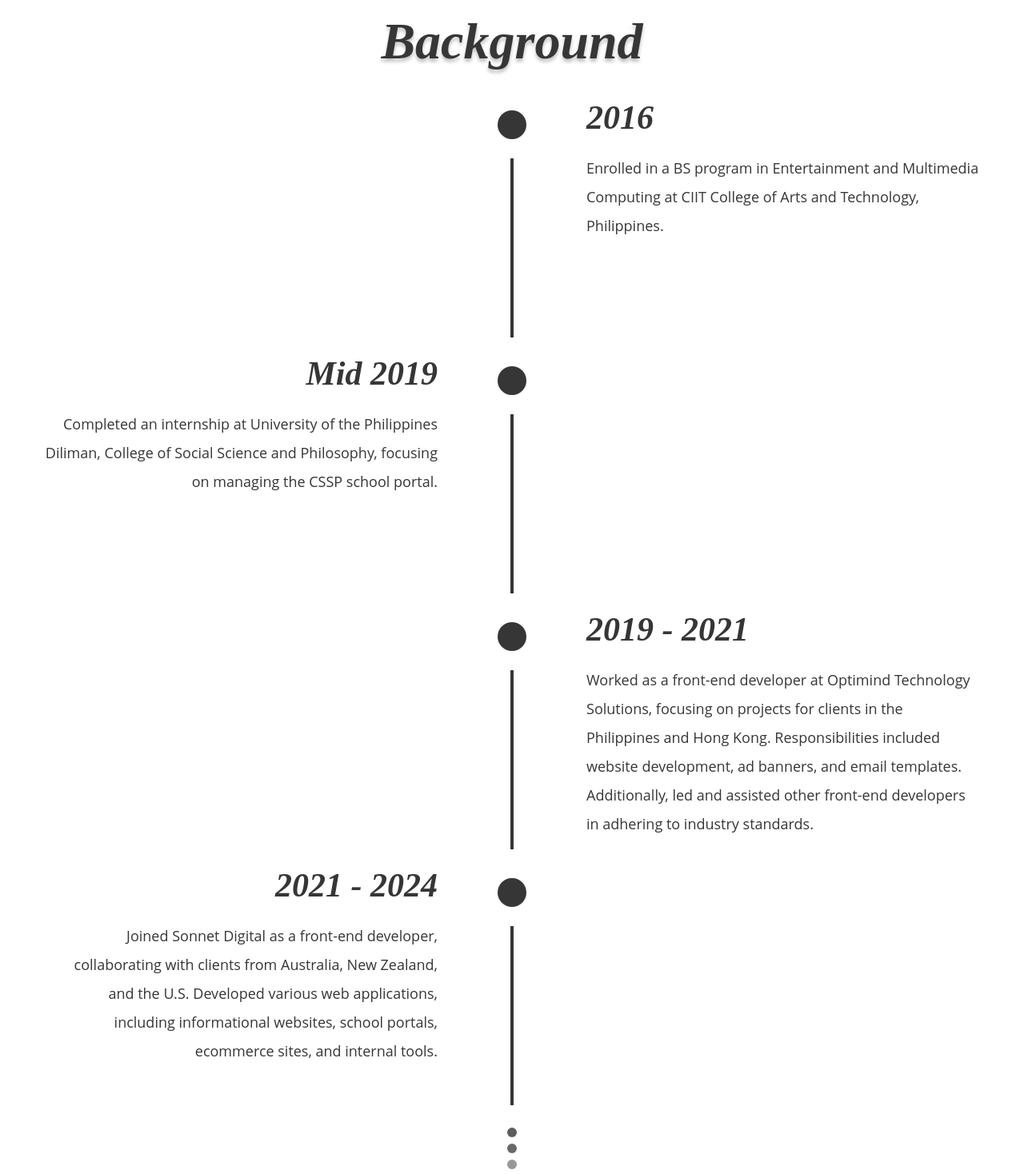
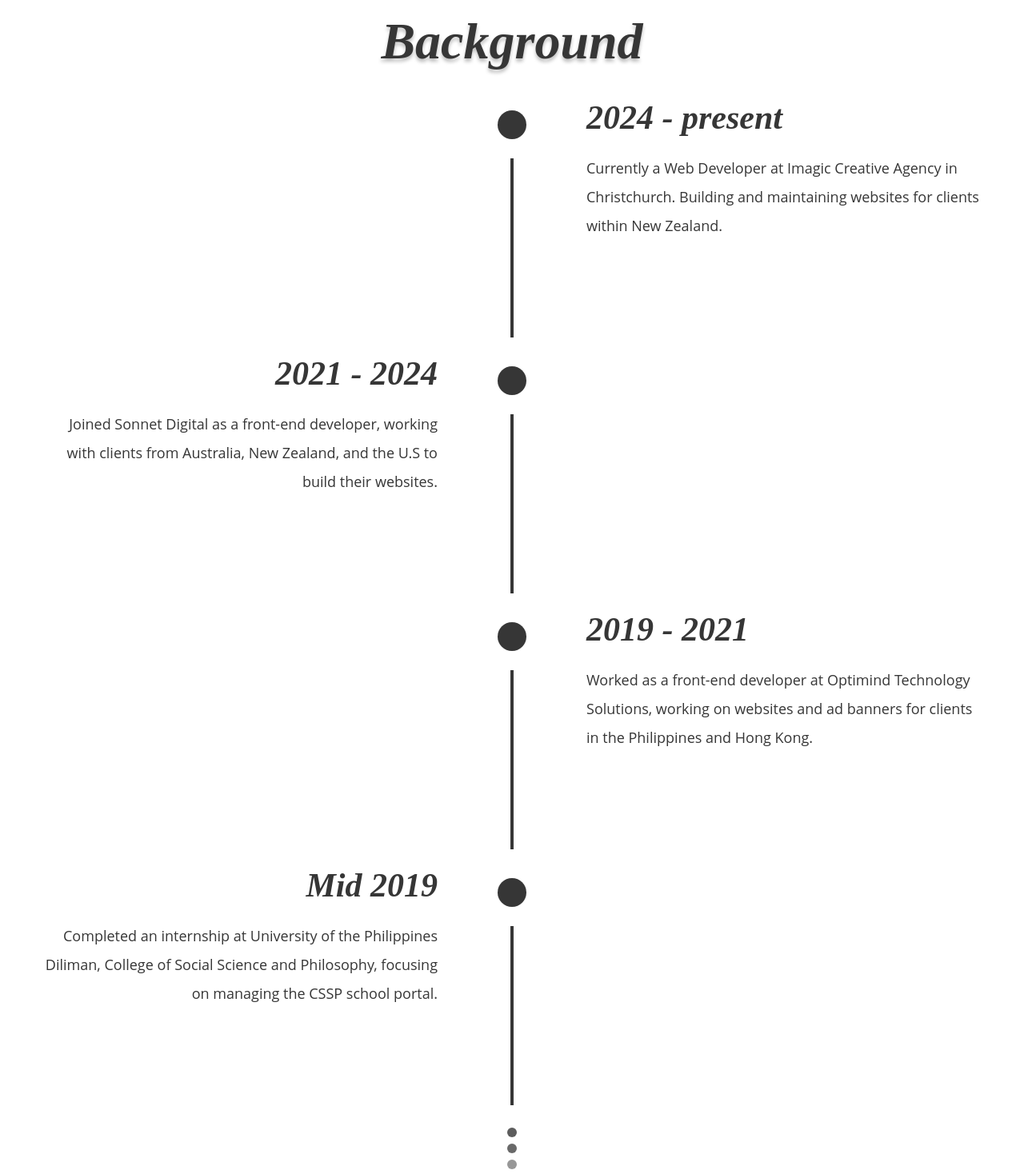
Before and after one commit to nathrmendoza/dev-portfolio, a React (Vite) app: page /background in a window 1280 px wide. Shown: the part 180-1648 px from the top of the page at 80% size. Built offline with nearby package versions, Linux system fonts and the light colour scheme; a web font is replaced by a local one.

Commit message:
jan 2025 updates

```diff
--- a/src/components/ToolItem.jsx
+++ b/src/components/ToolItem.jsx
@@ -2,13 +2,21 @@ import React from 'react'
 import styled from 'styled-components'
 import { getTheme } from '../styles/ThemeUtils'
 import IconComponent from '../hooks/getIcon';
+
+
+const SilverstripeIcon = () => (
+    <svg width="32" height="32" viewBox="0 0 32 32" xmlns="http://www.w3.org/2000/svg">
+        <path d="M13.4,20.7a4.808,4.808,0,0,0,1.251-6.683l-3.963,2.712h0a2.4,2.4,0,0,1-2.712-3.971h0l3.621-2.479,2.324-1.593A4.808,4.808,0,0,0,15.168,2L11.2,4.72,5.259,8.784l-.008.008A7.212,7.212,0,0,0,13.4,20.7Z" fill="currentColor"/>
+        <path d="M18.61,11.3h0a.107.107,0,0,0-.031.023l.031-.023a4.808,4.808,0,0,0-1.251,6.683l3.963-2.712h0a2.407,2.407,0,0,1,2.72,3.971l-3.621,2.479L18.09,23.317A4.808,4.808,0,0,0,16.838,30L20.8,27.288l5.945-4.072A7.213,7.213,0,0,0,18.61,11.3" fill="currentColor"/>
+    </svg>
+);
 
 const ToolItem = ({tool, className}) => {
     const {label, iconName} = tool;
 
     return (
         <ToolItemWrapper className={className}>
-            <IconComponent iconName={iconName}/>
+            {iconName === 'silverstripe' ? <SilverstripeIcon /> : <IconComponent iconName={iconName}/>}
             <ToolLabel>{label}</ToolLabel>
         </ToolItemWrapper>
     )
--- a/src/hooks/getIcon.jsx
+++ b/src/hooks/getIcon.jsx
@@ -8,6 +8,7 @@ const iconSets = {
 }
 
 const IconComponent = ({iconName}) => {
+
     const prefix = iconName.slice(0, 2);
     const IconComponent = iconSets[prefix]?.[iconName];
 
--- a/src/routes/Background.jsx
+++ b/src/routes/Background.jsx
@@ -8,20 +8,20 @@ import { useEffect, useState } from "react"
 
 const worksData = [
     {
-        date: "2016",
-        description: "Enrolled in a BS program in Entertainment and Multimedia Computing at CIIT College of Arts and Technology, Philippines."
+        date: "2024 - present",
+        description: "Currently a Web Developer at Imagic Creative Agency in Christchurch. Building and maintaining websites for clients within New Zealand."
+    },
+    {
+        date: "2021 - 2024",
+        description: "Joined Sonnet Digital as a front-end developer, working with clients from Australia, New Zealand, and the U.S to build their websites."
+    },
+    {
+        date: "2019 - 2021",
+        description: "Worked as a front-end developer at Optimind Technology Solutions, working on websites and ad banners for clients in the Philippines and Hong Kong."
     },
     {
         date: "Mid 2019",
         description: "Completed an internship at University of the Philippines Diliman, College of Social Science and Philosophy, focusing on managing the CSSP school portal."
-    },
-    {
-        date: "2019 - 2021",
-        description: "Worked as a front-end developer at Optimind Technology Solutions, focusing on projects for clients in the Philippines and Hong Kong. Responsibilities included website development, ad banners, and email templates. Additionally, led and assisted other front-end developers in adhering to industry standards."
-    },
-    {
-        date: "2021 - 2024",
-        description: "Joined Sonnet Digital as a front-end developer, collaborating with clients from Australia, New Zealand, and the U.S. Developed various web applications, including informational websites, school portals, ecommerce sites, and internal tools."
     }
 ]
 
--- a/src/routes/Home.jsx
+++ b/src/routes/Home.jsx
@@ -6,7 +6,7 @@ import TextTransition, { presets } from 'react-text-transition'
 import { MainContainer, MediumWrapper } from "../styles/ThemeContainers";
 import PageAnimWrapper from "../utils/PageAnimWrapper";
 
-const HEROTEXT = ['veloper', 'signer', 'v Ops'];
+const HEROTEXT = ['veloper', 'bugger', 'ployer', 'liverer', 'miurge'];
 
 const Home = () => {  const [textIndex, setTextIndex] = useState(0);
 
@@ -20,9 +20,9 @@ const Home = () => {  const [textIndex, setTextIndex] = useState(0);
         <HeroWrapper>
             <PageAnimWrapper>
                 <MediumWrapper>
-                    <CustomHeroHeading>Nath De<TextTransition springConfig={presets.gentle}>{HEROTEXT[textIndex % HEROTEXT.length]}</TextTransition></CustomHeroHeading>
+                    <CustomHeroHeading>Nath De<TextTransition inline springConfig={presets.gentle}>{HEROTEXT[textIndex % HEROTEXT.length]}</TextTransition></CustomHeroHeading>
                     <Paragraph style={{textAlign: 'center'}}>
-                        Hey there, I'm Nathaniel Mendoza, or just Nath for short, a UI/UX Developer based in Waitomo Caves, New Zealand. My expertise lies in crafting web applications that provide digital services, ranging in complexity. I thrive on the challenge of constructing projects from scratch and enjoy finding inventive/unique solutions to problems along the way.
+                        Hey there, I'm Nathaniel Mendoza, or just Nath for short, a UI/UX Developer based in New Zealand. My expertise lies in crafting web applications that provide digital services, ranging in complexity. I thrive on the challenge of constructing projects from scratch and enjoy finding inventive/unique solutions to problems along the way.
                     </Paragraph>
                 </MediumWrapper>
             </PageAnimWrapper>
--- a/src/styles/Typography.js
+++ b/src/styles/Typography.js
@@ -24,10 +24,6 @@ export const HeroHeading = styled.h1`
   }
   @media only screen and (max-width: 640px) {
 	font-size: 48px;
-  }
-  @media only screen and (max-width: 480px) {
-	font-size: 36px;
-	margin-bottom: 24px!important;
   }
 `
 
--- a/src/temp/toolkit.json
+++ b/src/temp/toolkit.json
@@ -89,8 +89,16 @@
             "iconName": "FaShopify"
         },
         {
+            "label": "Sanity",
+            "iconName": "SiSanity"
+        },
+        {
             "label": "Craft CMS",
             "iconName": "SiCraftcms"
+        },
+        {
+            "label": "Silverstripe",
+            "iconName": "silverstripe"
         },
         {
             "label": "Joomla",
```
Also changed, not shown: 1 other file (tests, documents, lock files or other folders).
